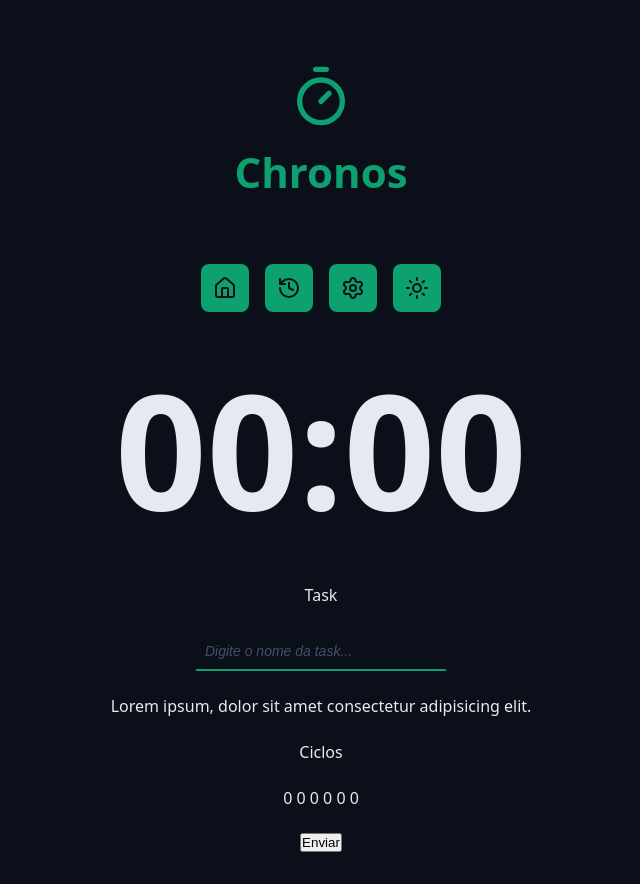
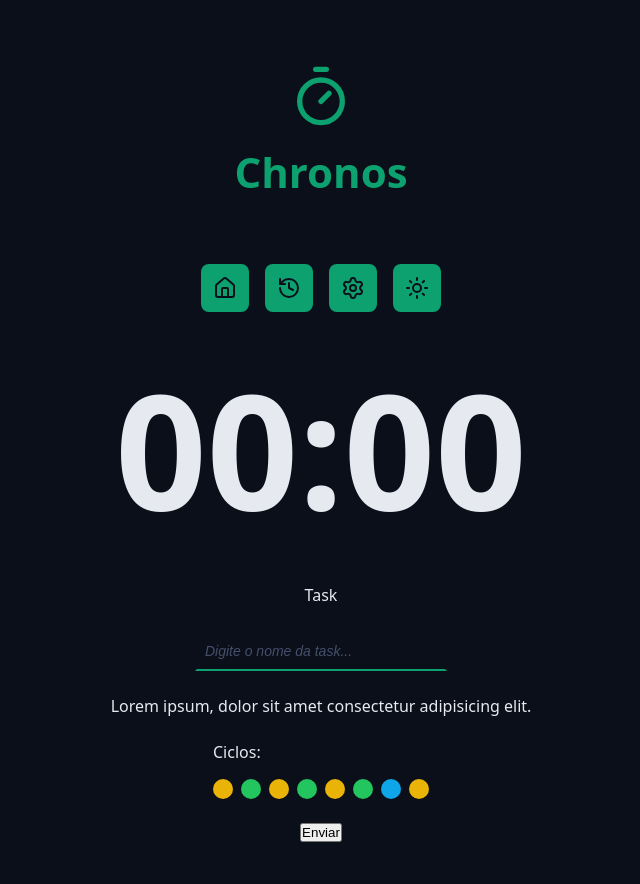
Before and after one commit to dhionathan01/chronosAPP, a React (Vite) app: page / in a window 1280 px wide. Shown: the whole page, without its empty margins (319-959 px from the left). Built offline with nearby package versions, Linux system fonts and the light colour scheme.

Commit message:
✨ feat: adiciona componente Cycles e integra ao App
Este commit adiciona o componente Cycles, que exibe a representação visual dos ciclos, e o integra ao componente App, substituindo a exibição anterior de ciclos.

```diff
--- a/src/App.tsx
+++ b/src/App.tsx
@@ -1,6 +1,6 @@
 import './styles/theme.css';
 import './styles/global.css';
-import { Container, Logo, Menu, Contador } from './components';
+import { Container, Logo, Menu, Contador, Cycles } from './components';
 import { DefaultInput } from './components/DefaultInput';
 
 export function App() {
@@ -32,8 +32,7 @@
             <p>Lorem ipsum, dolor sit amet consectetur adipisicing elit.</p>
           </div>
           <div className='formRow'>
-            <p>Ciclos</p>
-            <p>0 0 0 0 0 0</p>
+            <Cycles />
           </div>
           <div className='formRow'>
             <button>Enviar</button>
--- /dev/null
+++ b/src/components/Cycles/index.tsx
@@ -0,0 +1,19 @@
+import styles from './styles.module.css';
+export function Cycles() {
+  return (
+    <div className={styles.cycles}>
+      <span>Ciclos:</span>
+
+      <div className={styles.cycleDots}>
+        <span className={`${styles.cycleDot} ${styles.workTime}`}></span>
+        <span className={`${styles.cycleDot} ${styles.breakTime}`}></span>
+        <span className={`${styles.cycleDot} ${styles.workTime}`}></span>
+        <span className={`${styles.cycleDot} ${styles.breakTime}`}></span>
+        <span className={`${styles.cycleDot} ${styles.workTime}`}></span>
+        <span className={`${styles.cycleDot} ${styles.breakTime}`}></span>
+        <span className={`${styles.cycleDot} ${styles.longBreakTime}`}></span>
+        <span className={`${styles.cycleDot} `}></span>
+      </div>
+    </div>
+  );
+}
--- /dev/null
+++ b/src/components/Cycles/styles.module.css
@@ -0,0 +1,25 @@
+.cycles {
+  display: flex;
+  flex-direction: column;
+  gap: 1.6rem;
+}
+.cycleDots {
+  display: flex;
+  gap: 0.8rem;
+}
+
+.cycleDot {
+  border-radius: 50%;
+  width: 2rem;
+  height: 2rem;
+  background-color: var(--warning);
+}
+.workTime {
+  background-color: var(--warning);
+}
+.breakTime {
+  background-color: var(--success);
+}
+.longBreakTime {
+  background-color: var(--info);
+}
--- a/src/components/index.tsx
+++ b/src/components/index.tsx
@@ -3,5 +3,6 @@
 import { Logo } from './Logo';
 import { Menu } from './Menu';
 import { Contador } from './Contador';
+import { Cycles } from './Cycles';
 
-export { Container, Heading, Logo, Menu, Contador };
+export { Container, Heading, Logo, Menu, Contador, Cycles };
```
